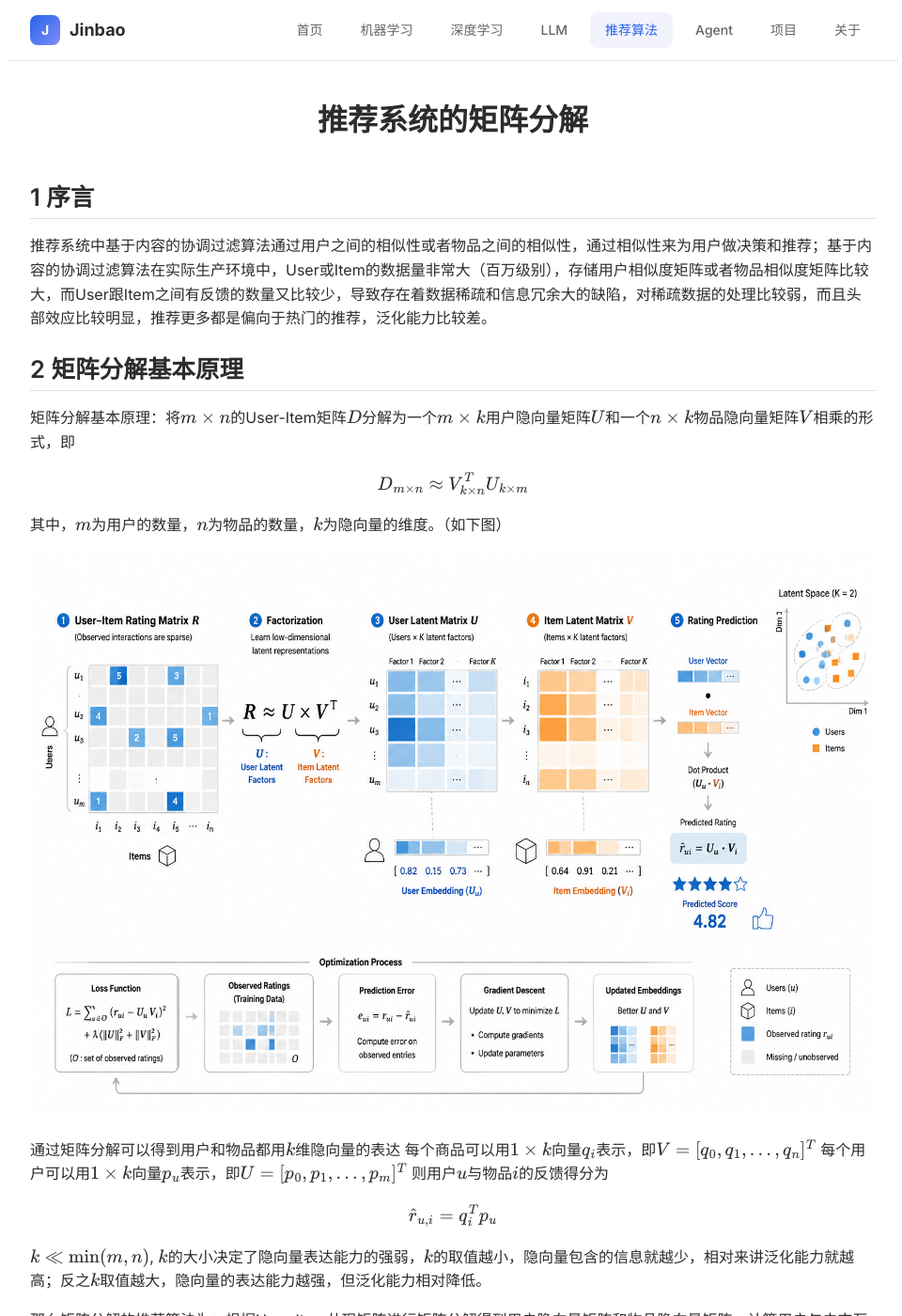
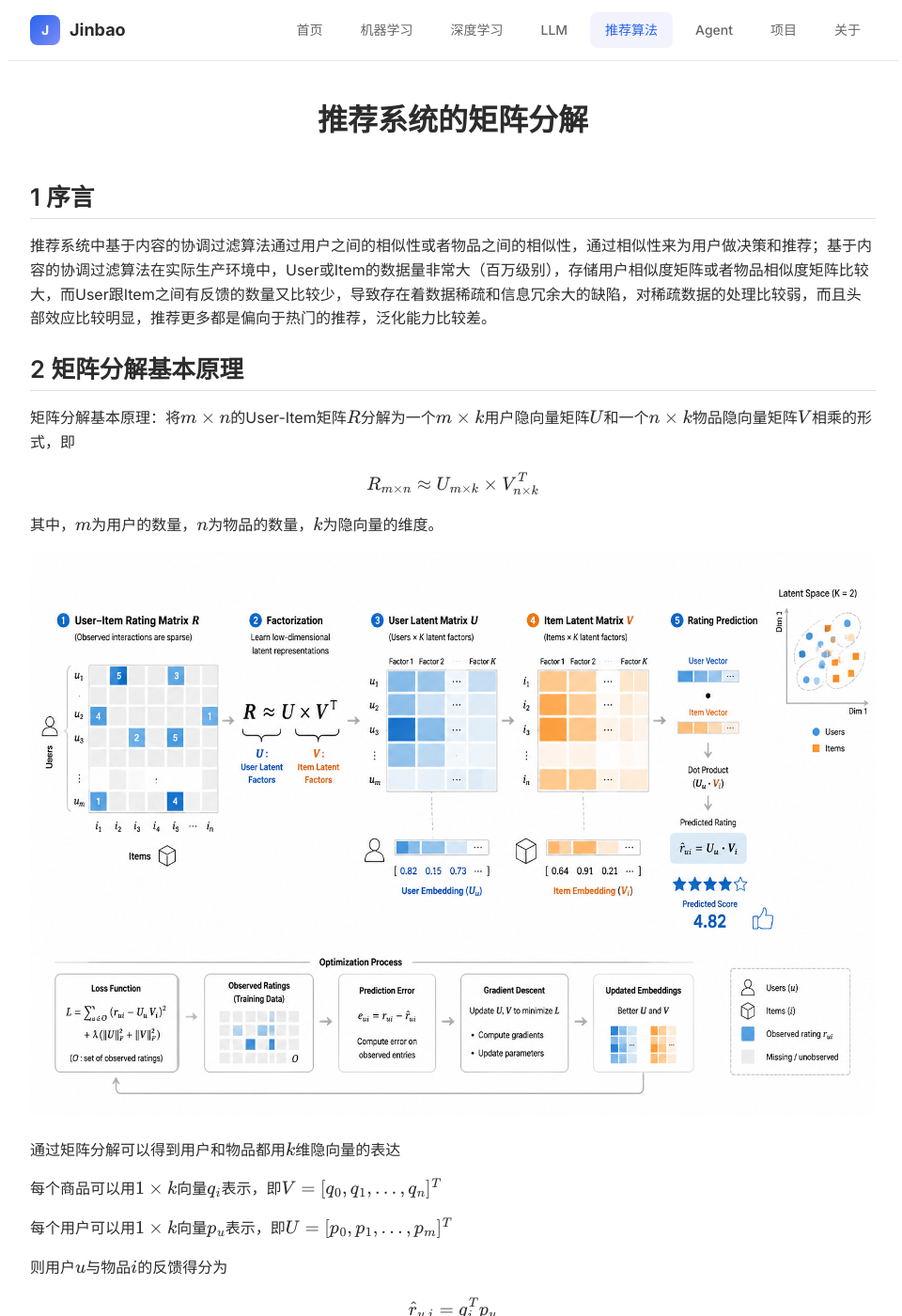
Before and after one commit to JinbaoSite/jinbaosite.github.io, a Jekyll site: the page built from recsys/mf.md, in a window 1280 px wide and 1400 px high. Shown: the whole window at 94% size, without its empty margins (158-1118 px from the left). Built offline with Jekyll 4.4.1, drawn with Linux system fonts in a browser that asks for light colours; our own code applies the rules of GitHub Pages for plain Markdown files; formulas are drawn with MathJax 3.

Commit message:
Update mf.md

```diff
--- a/recsys/mf.md
+++ b/recsys/mf.md
@@ -6,18 +6,21 @@
 
 ## 2 矩阵分解基本原理
 
-矩阵分解基本原理：将$m \times n$的User-Item矩阵$D$分解为一个$m \times k$用户隐向量矩阵$U$和一个$n \times k$物品隐向量矩阵$V$相乘的形式，即
+矩阵分解基本原理：将$m \times n$的User-Item矩阵$R$分解为一个$m \times k$用户隐向量矩阵$U$和一个$n \times k$物品隐向量矩阵$V$相乘的形式，即
 
-$$D_{m \times n} \approx V_{k \times n}^T U_{k \times m}$$
+$$R_{m \times n} \approx U_{m \times k} \times V_{n \times k}^T $$
 
-其中，$m$为用户的数量，$n$为物品的数量，$k$为隐向量的维度。（如下图）
+其中，$m$为用户的数量，$n$为物品的数量，$k$为隐向量的维度。
 
 ![在这里插入图片描述](https://cdn.jsdelivr.net/gh/JinbaoSite/jinbaosite.github.io@master/img/mf.png)
 
 
 通过矩阵分解可以得到用户和物品都用$k$维隐向量的表达
+
 每个商品可以用$1 \times k$向量$q_i$表示，即$V = [q_0, q_1, ..., q_n]^T$
+
 每个用户可以用$1 \times k$向量$p_u$表示，即$U = [p_0, p_1, ..., p_m]^T$
+
 则用户$u$与物品$i$的反馈得分为
 
 $$
```
Also changed, not shown: other parts of recsys/mf.md (+1 -1 lines).
